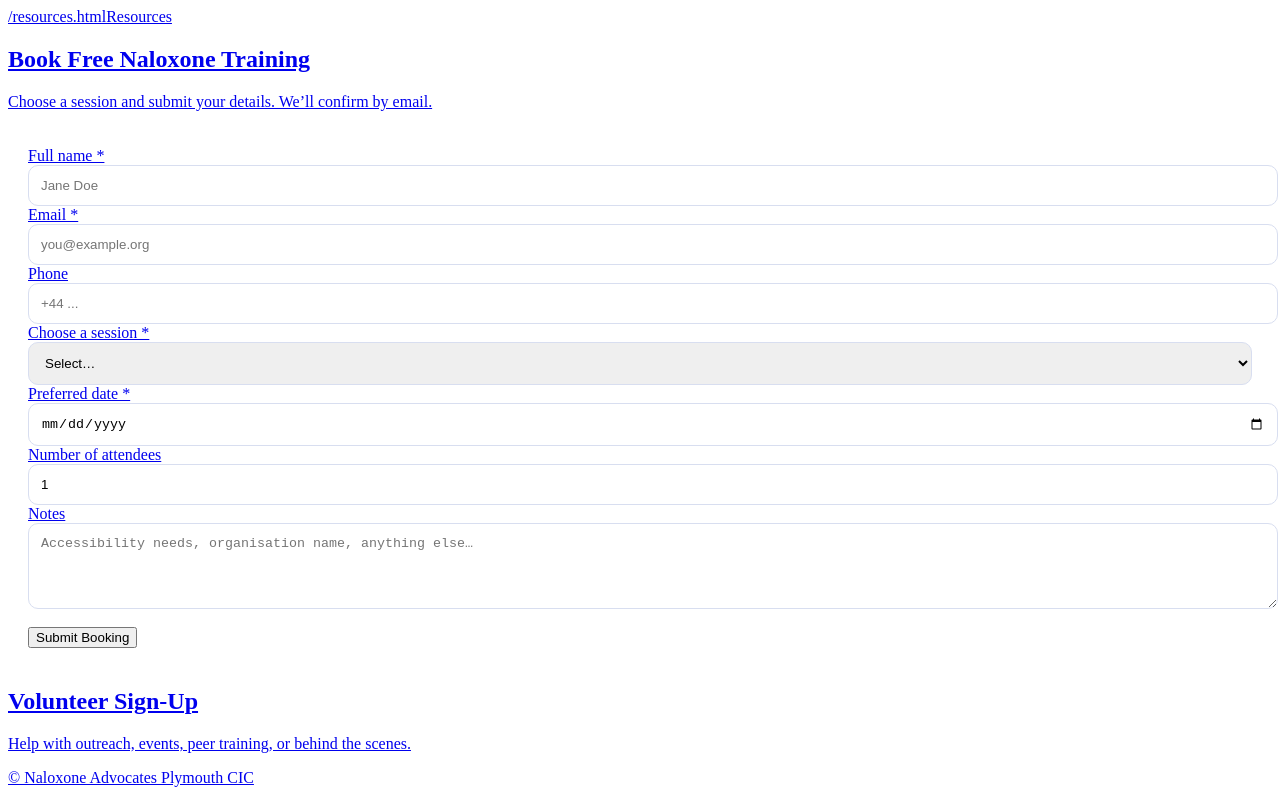
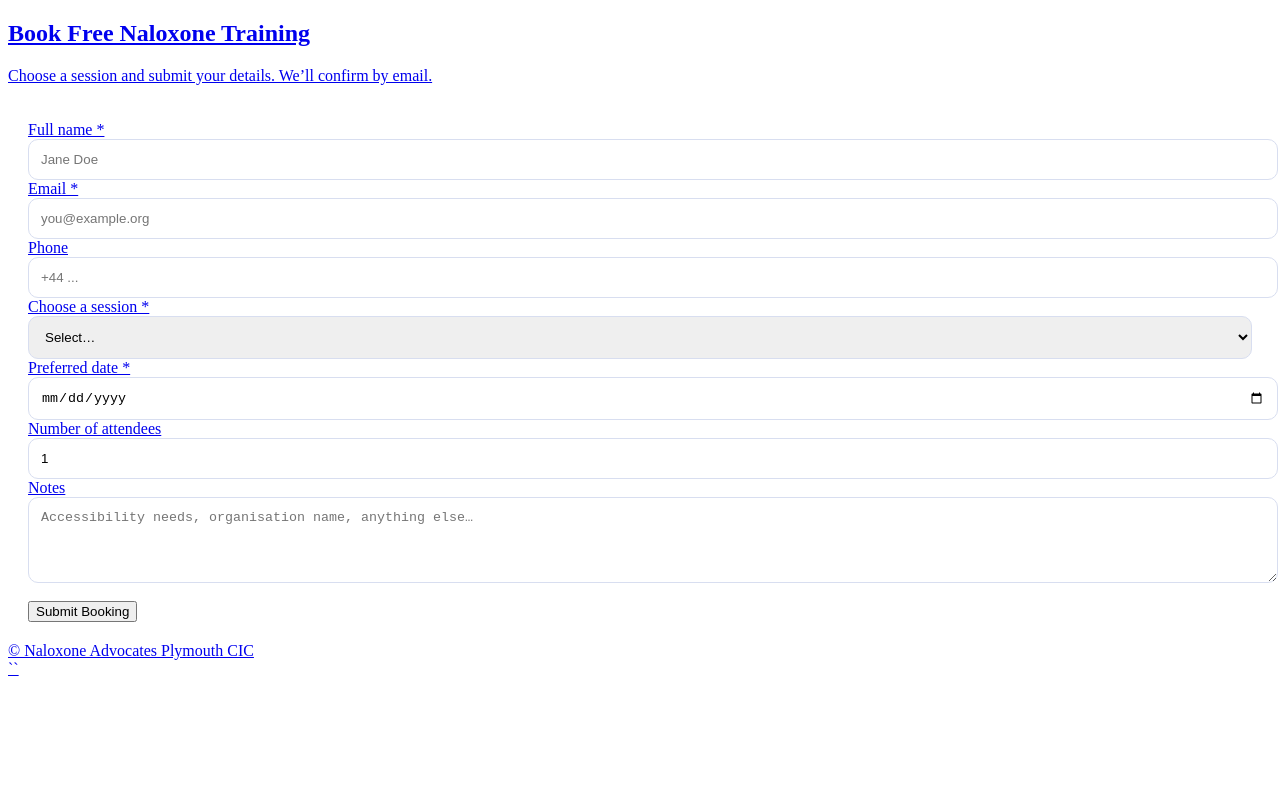
Before and after one commit to nap661/naloxone, a plain HTML site: page training.html in a window 1280 px wide. Drawn offline with Linux system fonts and the light colour scheme.

Commit message:
Update training.html

```diff
--- a/training.html
+++ b/training.html
@@ -5,19 +5,20 @@
   <meta name="viewport" content="width=device-width,initial-scale=1" />
   <title>Training & P2P — Naloxone Advocates</title>
   <meta name="description" content="Book free naloxone training sessions in Plymouth and Devon." />
-  <link rel="stylesheet" href="/assets/css/styles.cssv (optional – match your site) -->
-  <header class="site-header">
+
+  <!-- Correct link tags (not just raw URLs) -->
+  <link rel="preconnect" href="https://fonts.googleapis.comf="/assets/css/styles.css"ets/img/logo.svg"r class="site-header">
     <div class="container">
-      <a class="brand"ts/img/logo.svg" alt Advocates</span></a>
+      <a class="brand"ts/img/logo.svgoxone Advocates</span></a>
       <nav class="nav">
-        <a href="/about.html
-        <a href="/htmlTraining & P2P</a>
-        /resources.htmlResources</a>
+        <a href="/lAbout</a>
+        <a href="/trainingning & P2P</a>
+        <a href="/.htmlResources</a>
         <a href="/news</a>
-        <a class="btn btn--primary" href="/contact.html</div>
+        <a class="btn btn--primary" href="/contact
+    </div>
   </header>
 
-  <!-- HERO -->
   <section class="hero">
     <div class="container">
       <h1>Book Free Naloxone Training</h1>
@@ -25,7 +26,7 @@
     </div>
   </section>
 
-  <!-- BOOKING FORM (posts to your Google Apps Script Web App) -->
+  <!-- BOOKING FORM -->
   <section class="section" id="book">
     <div class="container">
       <form id="bookingForm" class="card" style="padding:20px">
@@ -84,19 +85,8 @@
     </div>
   </section>
 
-  <!-- VOLUNTEER SIGN-UP (optional) -->
-  <section class="section" id="volunteer">
-    <div class="container">
-      <h2>Volunteer Sign‑Up</h2>
-      <p>Help with outreach, events, peer training, or behind the scenes.</p>
-      <!-- You can duplicate the same form with different endpoint/columns if needed -->
-      <!-- Or embed a Google Form iframe here -->
-    </div>
-  </section>
-
   <footer class="site-footer"><div class="container">© Naloxone Advocates Plymouth CIC</div></footer>
 
-  <!-- Client-side handler that posts to Google Apps Script -->
   <script>
     // Your Apps Script Web App URL:
     const APPS_SCRIPT_URL = 'https://script.google.com/macros/s/AKfycbyckpp9ACxXNftfL0lHp5lIXq1axq-VF_XG3xzaadjvre_ee_Qa2DU0baBlyg-YYLWIHQ/exec';
@@ -142,3 +132,4 @@
   </script>
 </body>
 </html>
+``
```
